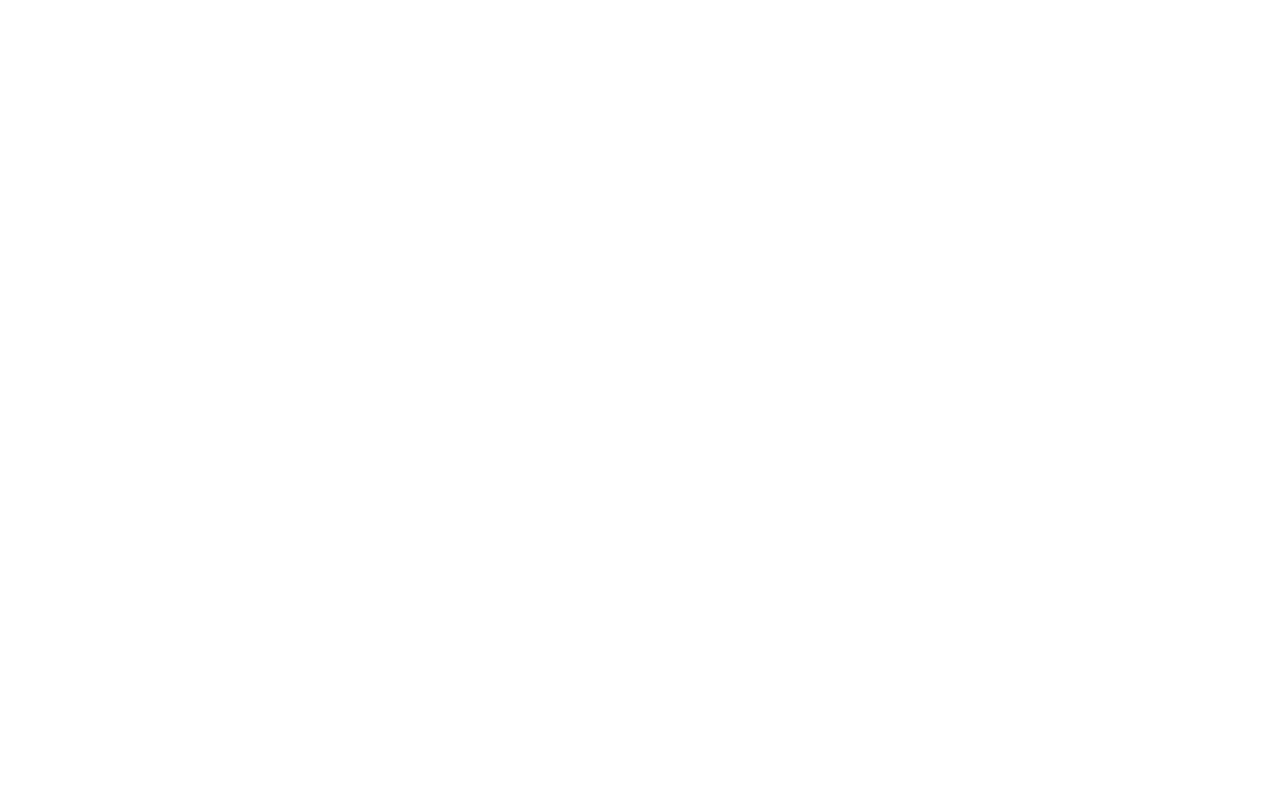
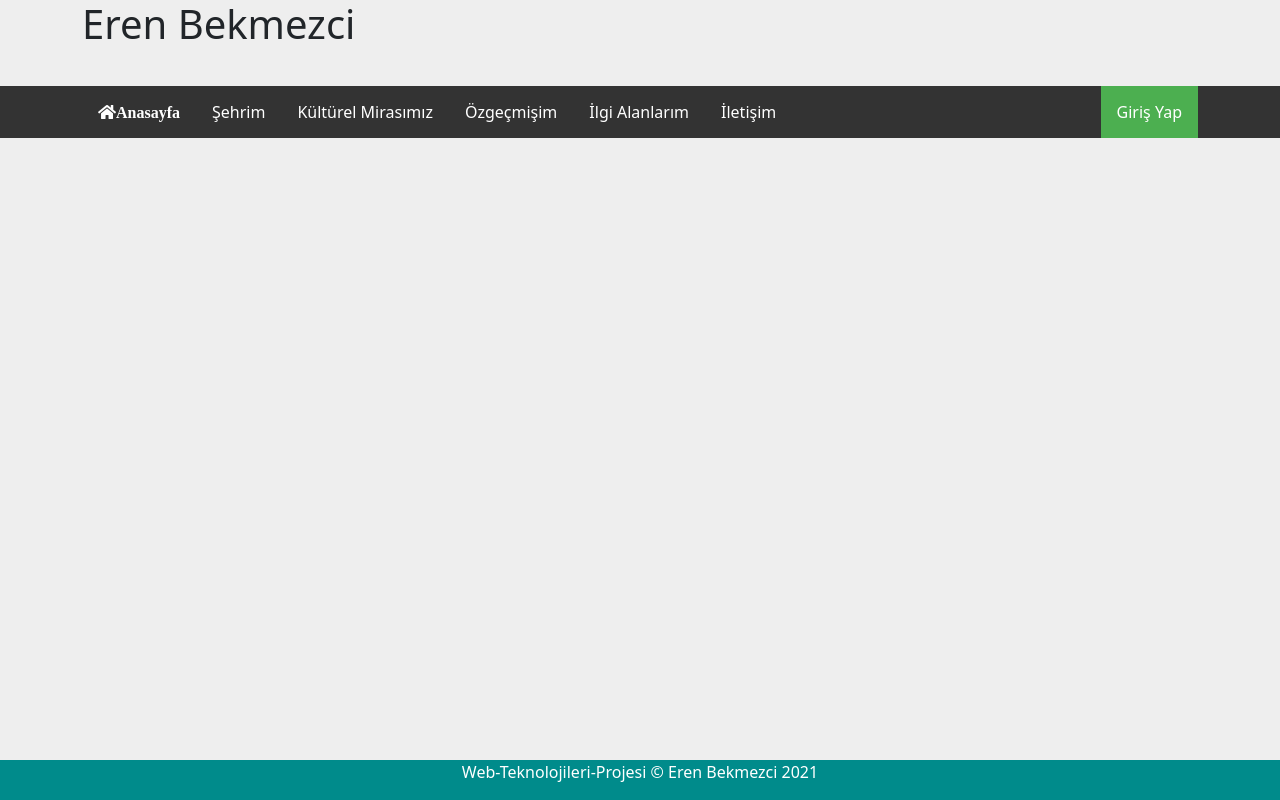
Before and after one commit to erenbekmezci/web-teknolojileri-projesi, a PHP site: page /login.php in a window 1280 px wide. Before the commit the page is empty. Run offline with PHP 8.4, Linux system fonts and the light colour scheme; some libraries are stand-ins or nearby versions.

Commit message:
login kontrol

```diff
--- a/login.php
+++ b/login.php
@@ -1,4 +1,62 @@
-<?php
+<!DOCTYPE html>
+<html lang="en">
+<head>
+    <meta charset="UTF-8">
+
+    <meta name="viewport" content="width=device-width, initial-scale=1.0">
+    <title>Web Teknolojileri Projesi</title>
+
+    <!--Css-->
+    <link rel="stylesheet" href="_proje-stil.css">
+
+    <!--Bootstrap css-->
+    <link rel="stylesheet" href="bootstrap-css/bootstrap.min.css">
+
+    <!-- Ikon Kutuphanesi -->
+    <link rel="stylesheet" href="https://use.fontawesome.com/releases/v5.6.1/css/all.css"
+		integrity="sha384-gfdkjb5BdAXd+lj+gudLWI+BXq4IuLW5IT+brZEZsLFm++aCMlF1V92rMkPaX4PP" crossorigin="anonymous">
+
+
+<style>
+       ul{
+        padding-left: 0;
+        }
+
+</style>
+
+
+
+
+
+
+
+</head>
+<body class="login-body">
+    <header>
+        <div class="container">
+            <h1>Eren Bekmezci</h1>
+        </div>
+    </header>
+    <nav>
+        <div class="container">
+            <ul>
+                <li class="home"><a href="index.html"><i class="fas fa-home">Anasayfa</i></a></li>
+                <li><a href="#">Şehrim</a></li>
+                <li><a class="nav-item" href="#">Kültürel Mirasımız</a></li>
+                <li><a class="nav-item" href="#">Özgeçmişim</a></li>
+                <li><a class="nav-item" href="#">İlgi Alanlarım</a></li>
+                <li><a class="nav-item" href="iletisim.html">İletişim</a></li>
+                <li class="right"><a class="login active" href="login.html">Giriş Yap</a></li>
+
+
+
+                </ul>
+
+        </div>
+    </nav>
+    <section>
+
+    <?php
 
     if(isset($_POST['submit']))
     {
@@ -17,3 +75,15 @@
 
 
 ?>
+
+
+
+    </section>
+    <footer>
+        <div class="container">
+            <p>Web-Teknolojileri-Projesi © Eren Bekmezci 2021</p>
+        </div>
+    </footer>
+
+</body>
+</html>
```
